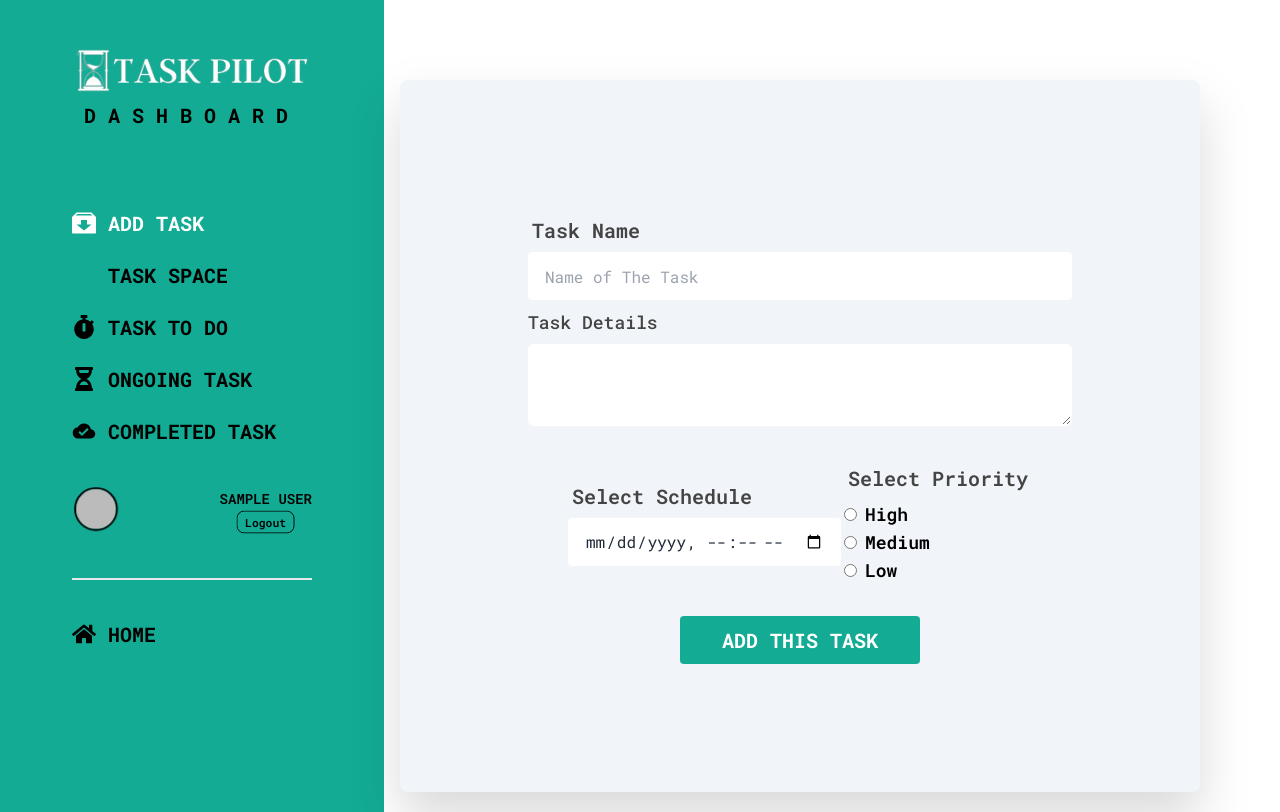
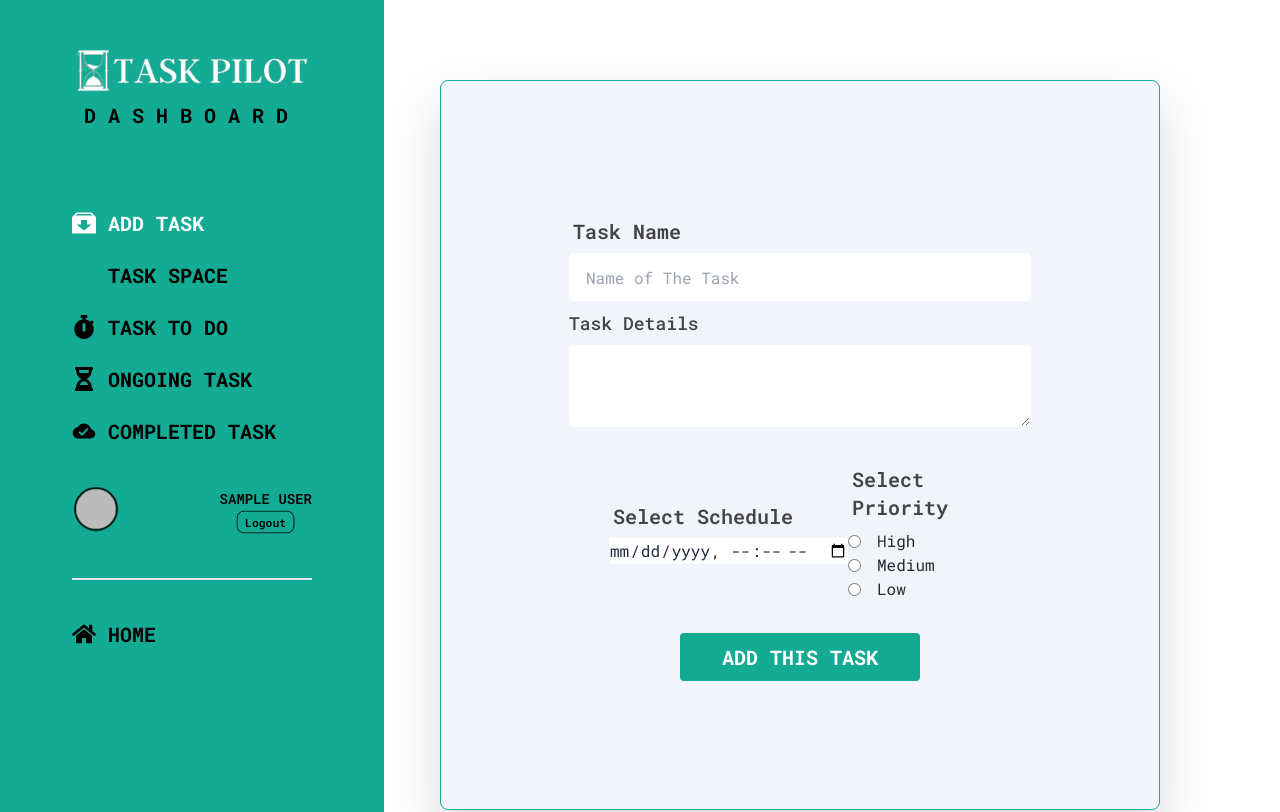
Before and after one commit to mdnoble1/task-pilot-client, a React (Vite) app: page /dashboard/addTask in a window 1280 px wide. Shown: the top 812 px of the page. Built offline with nearby package versions, Linux system fonts and the light colour scheme; no server answers; sample sign-in values are in the browser's storage; some icons are missing.

Commit message:
added react hook form in addTask page

```diff
--- a/src/pages/dashboard/AddTask/AddTask.jsx
+++ b/src/pages/dashboard/AddTask/AddTask.jsx
@@ -1,73 +1,43 @@
 /* eslint-disable no-unused-vars */
-// import { Link, useNavigate } from "react-router-dom";
-// import { useForm } from "react-hook-form";
-// import { useContext, useState } from "react";
-// import { FaEye, FaEyeSlash } from "react-icons/fa";
-// import useAuth from "../../hooks/useAuth";
-// import { Helmet } from "react-helmet-async";
-// import useAxiosPublic from "../../hooks/useAxiosPublic";
-// import Swal from "sweetalert2";
-// import SocialLogin from "../shared/SocialLogin/SocialLogin";
-// import { useState } from "react";
-// import DateTimePicker from "react-datetime-picker";
-// import "react-datetime-picker/dist/DateTimePicker.css";
-// import "react-calendar/dist/Calendar.css";
-// import "react-clock/dist/Clock.css";
+
+import { useForm } from "react-hook-form";
 
 const AddTask = () => {
-  // const [value, onChange] = useState();
-  // const {
-  //   register,
-  //   handleSubmit,
-  // } = useForm();
+  const { register, handleSubmit } = useForm();
 
-  // // const { createUser, updateUserProfile } = useContext(AuthContext);
-  // const { createUser, updateUserProfile } = useAuth();
-  // const navigate = useNavigate();
-  // const axiosPublic = useAxiosPublic();
+  const onSubmit = (data) => {
+    console.log(data.task_name, data.description, data.schedule, data.priority);
 
-  // // password show and hide
-  // const [showPassword, setShowPassword] = useState(false);
 
-  // const onSubmit = (data) => {
-  //   // console.log(data);
-  //   createUser(data.email, data.password).then((result) => {
-  //     const loggedUser = result.user;
-  //     // console.log(loggedUser);
+    const date = data.schedule.split("T")[0];
+    const time = data.schedule.split("T")[1];
+    console.log(date, time);
 
-  //     updateUserProfile(data.name, data.photoURL)
-  //       .then(() => {
-  //         // console.log("user profile info updated");
-  //         // create user entry in the database
-  //         const userInfo = {
-  //           name: data.name,
-  //           email: data.email,
-  //         };
-  //         axiosPublic.post("/users", userInfo).then((res) => {
-  //           if (res.data.insertedId) {
-  //             // console.log('user added to the database')
-  //             // reset();
-  //             Swal.fire({
-  //               position: "center",
-  //               icon: "success",
-  //               title: "User Created Successfully.",
-  //               showConfirmButton: false,
-  //               timer: 1500,
-  //             });
-  //             navigate("/");
-  //           }
-  //         });
-  //       })
-  //       .catch((error) => console.log(error));
-  //   });
+  };
+
+  // const handleAddTask = (e) => {
+  //   e.preventDefault();
+
+  //   const name = e.target.task_name.value;
+  //   const description = e.target.description.value;
+  //   const schedule = e.target.schedule.value;
+
+  //   // const time = schedule.split("T")
+  //   const date = schedule.split("T")[0];
+  //   const time = schedule.split("T")[1];
+
+  //   const priority = e.target.priority.value;
+
+  //   console.log(name, description, date, time, priority);
   // };
 
   return (
-    <div>
+    <section>
       <div className="lg:flex items-center justify-center lg:gap-32 my-20">
-        <div className="w-10/12 bg-slate-100 rounded-lg drop-shadow-2xl mx-auto">
+        <div className="w-11/12 lg:w-3/4 bg-slate-100 rounded-lg drop-shadow-2xl mx-auto border border-[#13ab94]">
           <form
-            // onSubmit={handleSubmit(onSubmit)}
+            onSubmit={handleSubmit(onSubmit)}
+            // onSubmit={handleAddTask}
             className="card-body lg:px-32 py-12 lg:py-32 "
           >
             <div className="form-control">
@@ -78,9 +48,10 @@ const AddTask = () => {
               </label>
               <input
                 type="text"
-                name="name"
+                name="task_name"
                 placeholder="Name of The Task"
                 className="input rounded focus:border-[#13ab94]"
+                {...register("task_name")}
               />
             </div>
             <div className="form-control">
@@ -89,19 +60,12 @@ const AddTask = () => {
                   Task Details
                 </h2>
                 <textarea
-                  name="message"
+                  name="description"
                   className="textarea textarea-md w-full rounded-md focus:border-[#13ab94]"
+                  {...register("description")}
                 />
               </div>
             </div>
-            {/* <div>
-              <label className="label">
-                <span className="label-text font-semibold text-xl text-[#444]">
-                  Select Schedule
-                </span>
-              </label>
-              <DateTimePicker onChange={onChange} value={value} />
-            </div> */}
             <div className="lg:flex items-center justify-between mx-10">
               <div className="form-control mb-6 lg:mb-0">
                 <label className="label">
@@ -111,9 +75,8 @@ const AddTask = () => {
                 </label>
                 <input
                   type="datetime-local"
-                  name="name"
-                  placeholder="Details of Task"
-                  className="input rounded focus:border-[#13ab94]"
+                  name="schedule"
+                  {...register("schedule")}
                 />
               </div>
               <div className="form-control">
@@ -122,32 +85,35 @@ const AddTask = () => {
                     Select Priority
                   </span>
                 </label>
-                <div className="flex items-center gap-2">
+                <div className="flex items-center gap-4">
                   <input
                     type="radio"
-                    name="name"
-                    placeholder="Details of Task"
-                    className=""
-                  />{" "}
-                  <p className="font-semibold text-lg text-black">High</p>
+                    id="High"
+                    name="priority"
+                    value="High"
+                    {...register("priority")}
+                  />
+                  <label htmlFor="High">High</label>
                 </div>
-                <div className="flex items-center gap-2">
+                <div className="flex items-center gap-4">
                   <input
                     type="radio"
-                    name="name"
-                    placeholder="Details of Task"
-                    className=""
-                  />{" "}
-                  <p className="font-semibold text-lg text-black">Medium</p>
+                    id="Medium"
+                    name="priority"
+                    value="Medium"
+                    {...register("priority")}
+                  />
+                  <label htmlFor="Medium">Medium</label>
                 </div>
-                <div className="flex items-center gap-2">
+                <div className="flex items-center gap-4">
                   <input
                     type="radio"
-                    name="name"
-                    placeholder="Details of Task"
-                    className=""
-                  />{" "}
-                  <p className="font-semibold text-lg text-black">Low</p>
+                    id="Low"
+                    name="priority"
+                    value="Low"
+                    {...register("priority")}
+                  />
+                  <label htmlFor="Low">Low</label>
                 </div>
               </div>
             </div>
@@ -161,7 +127,7 @@ const AddTask = () => {
           </form>
         </div>
       </div>
-    </div>
+    </section>
   );
 };
 
--- a/src/pages/dashboard/shared/Sidebar/Sidebar.jsx
+++ b/src/pages/dashboard/shared/Sidebar/Sidebar.jsx
@@ -40,11 +40,11 @@ const Sidebar = () => {
             <>
               <div className="flex items-center justify-between">
                 <div>
-                  <p className="btn btn-ghost btn-circle avatar">
+                  <div className="btn btn-ghost btn-circle avatar">
                     <div className="w-full rounded-full border-2 border-black">
                       <img src={user.photoURL} />
                     </div>
-                  </p>
+                  </div>
                 </div>
                 <div>
                   <span className="block font-semibold text-sm text-center text-black uppercase">
--- a/src/pages/dashboard/shared/Topbar/Topbar.jsx
+++ b/src/pages/dashboard/shared/Topbar/Topbar.jsx
@@ -41,11 +41,11 @@ const Topbar = () => {
             <>
               <div className="flex items-center justify-between">
                 <div>
-                  <p className="btn btn-ghost btn-circle avatar">
+                  <div className="btn btn-ghost btn-circle avatar">
                     <div className="w-full rounded-full border-2 border-black">
                       <img src={user.photoURL} />
                     </div>
-                  </p>
+                  </div>
                 </div>
                 <div>
                   <span className="block font-semibold text-sm text-center text-black uppercase">
```
